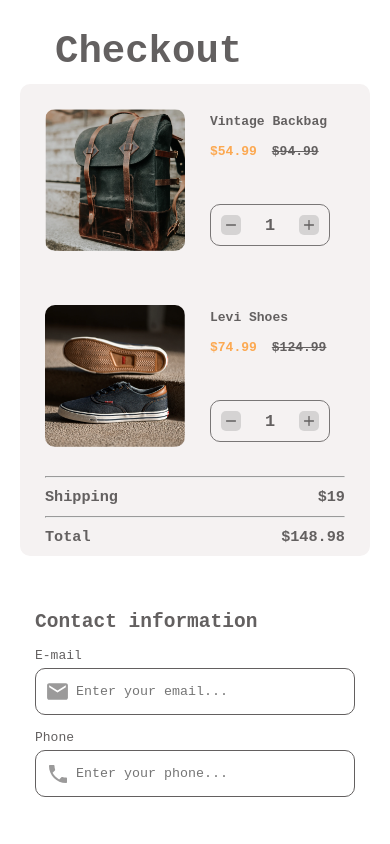
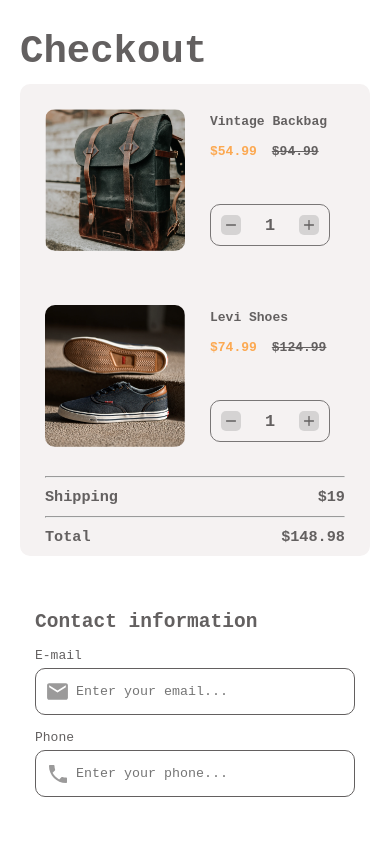
Before and after one commit to Ritesh7766/Checkout-page, a plain HTML site: page index.html in a window 390 px wide. Shown: the top 844 px of the page. Drawn offline with Linux system fonts and the light colour scheme.

Commit message:
[ fixed title ]

```diff
--- a/style.css
+++ b/style.css
@@ -285,4 +285,8 @@ input:hover {
     .sell-price, .marked-price {
         font-size: 1em;
     }
+
+    .title {
+        margin-left: 0;
+    }
 }
```
